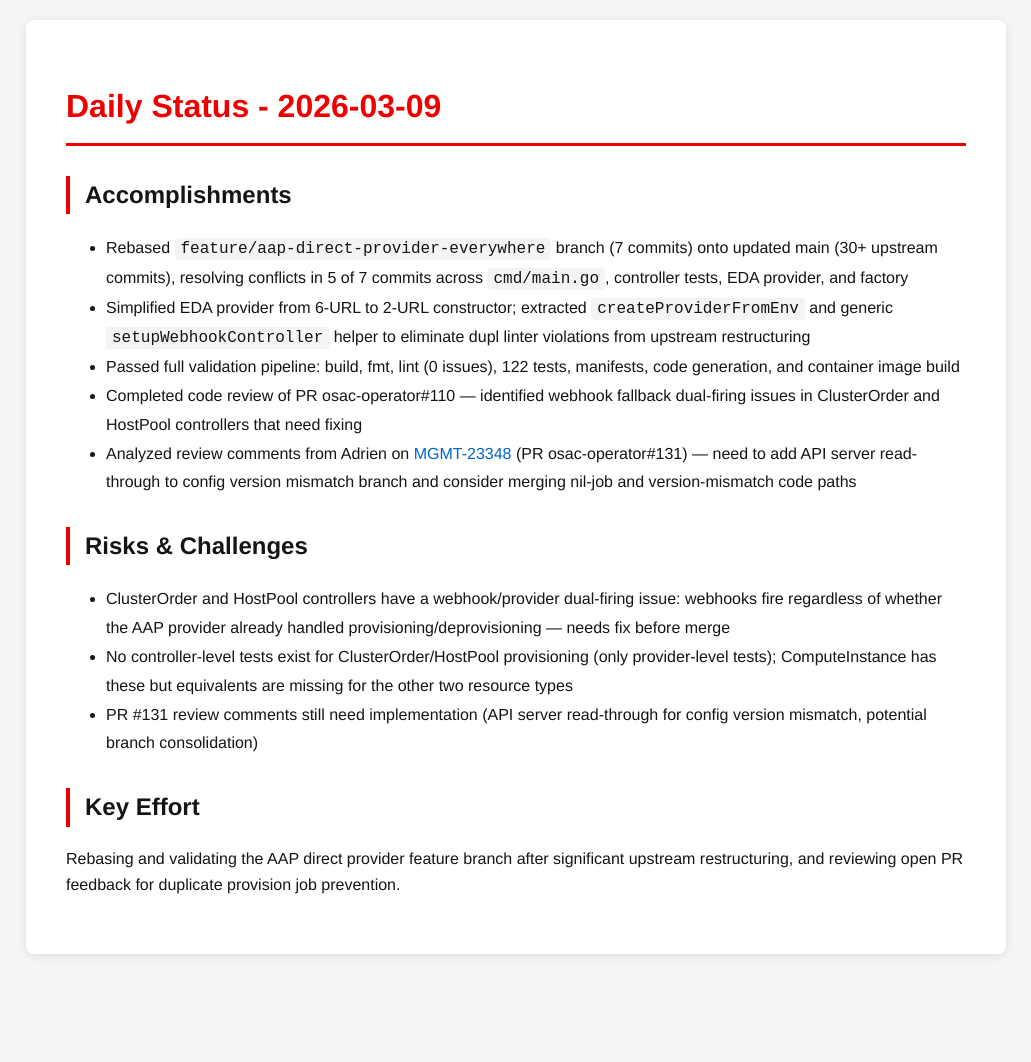
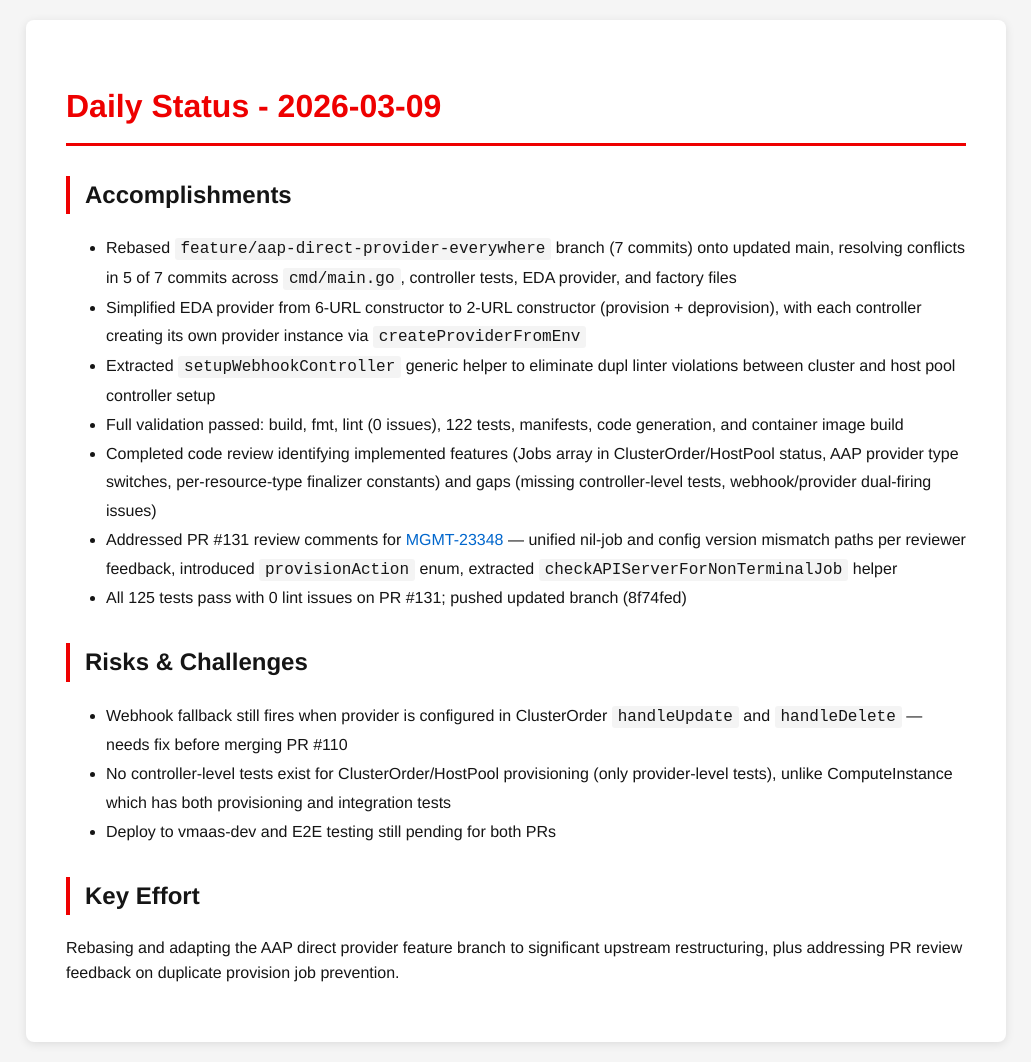
Before and after one commit to tzvatot/daily-status, a Jekyll site: the page built from 2026-03-09.md, in a window 1280 px wide. Shown: the whole page, without its empty margins (124-1155 px from the left). Built offline with Jekyll 4.4.1, drawn with Linux system fonts in a browser that asks for light colours; before the commit the page ends 974 px from its top, so only the background shows below that.

Commit message:
Daily status update - 2026-03-09

```diff
--- a/2026-03-09.md
+++ b/2026-03-09.md
@@ -7,16 +7,18 @@ date: 2026-03-09
 # Daily Status - 2026-03-09
 
 ## Accomplishments
-- Rebased `feature/aap-direct-provider-everywhere` branch (7 commits) onto updated main (30+ upstream commits), resolving conflicts in 5 of 7 commits across `cmd/main.go`, controller tests, EDA provider, and factory
-- Simplified EDA provider from 6-URL to 2-URL constructor; extracted `createProviderFromEnv` and generic `setupWebhookController` helper to eliminate dupl linter violations from upstream restructuring
-- Passed full validation pipeline: build, fmt, lint (0 issues), 122 tests, manifests, code generation, and container image build
-- Completed code review of PR osac-operator#110 — identified webhook fallback dual-firing issues in ClusterOrder and HostPool controllers that need fixing
-- Analyzed review comments from Adrien on [MGMT-23348](https://issues.redhat.com/browse/MGMT-23348) (PR osac-operator#131) — need to add API server read-through to config version mismatch branch and consider merging nil-job and version-mismatch code paths
+- Rebased `feature/aap-direct-provider-everywhere` branch (7 commits) onto updated main, resolving conflicts in 5 of 7 commits across `cmd/main.go`, controller tests, EDA provider, and factory files
+- Simplified EDA provider from 6-URL constructor to 2-URL constructor (provision + deprovision), with each controller creating its own provider instance via `createProviderFromEnv`
+- Extracted `setupWebhookController` generic helper to eliminate dupl linter violations between cluster and host pool controller setup
+- Full validation passed: build, fmt, lint (0 issues), 122 tests, manifests, code generation, and container image build
+- Completed code review identifying implemented features (Jobs array in ClusterOrder/HostPool status, AAP provider type switches, per-resource-type finalizer constants) and gaps (missing controller-level tests, webhook/provider dual-firing issues)
+- Addressed PR #131 review comments for [MGMT-23348](https://issues.redhat.com/browse/MGMT-23348) — unified nil-job and config version mismatch paths per reviewer feedback, introduced `provisionAction` enum, extracted `checkAPIServerForNonTerminalJob` helper
+- All 125 tests pass with 0 lint issues on PR #131; pushed updated branch (8f74fed)
 
 ## Risks & Challenges
-- ClusterOrder and HostPool controllers have a webhook/provider dual-firing issue: webhooks fire regardless of whether the AAP provider already handled provisioning/deprovisioning — needs fix before merge
-- No controller-level tests exist for ClusterOrder/HostPool provisioning (only provider-level tests); ComputeInstance has these but equivalents are missing for the other two resource types
-- PR #131 review comments still need implementation (API server read-through for config version mismatch, potential branch consolidation)
+- Webhook fallback still fires when provider is configured in ClusterOrder `handleUpdate` and `handleDelete` — needs fix before merging PR #110
+- No controller-level tests exist for ClusterOrder/HostPool provisioning (only provider-level tests), unlike ComputeInstance which has both provisioning and integration tests
+- Deploy to vmaas-dev and E2E testing still pending for both PRs
 
 ## Key Effort
-Rebasing and validating the AAP direct provider feature branch after significant upstream restructuring, and reviewing open PR feedback for duplicate provision job prevention.
+Rebasing and adapting the AAP direct provider feature branch to significant upstream restructuring, plus addressing PR review feedback on duplicate provision job prevention.
```
